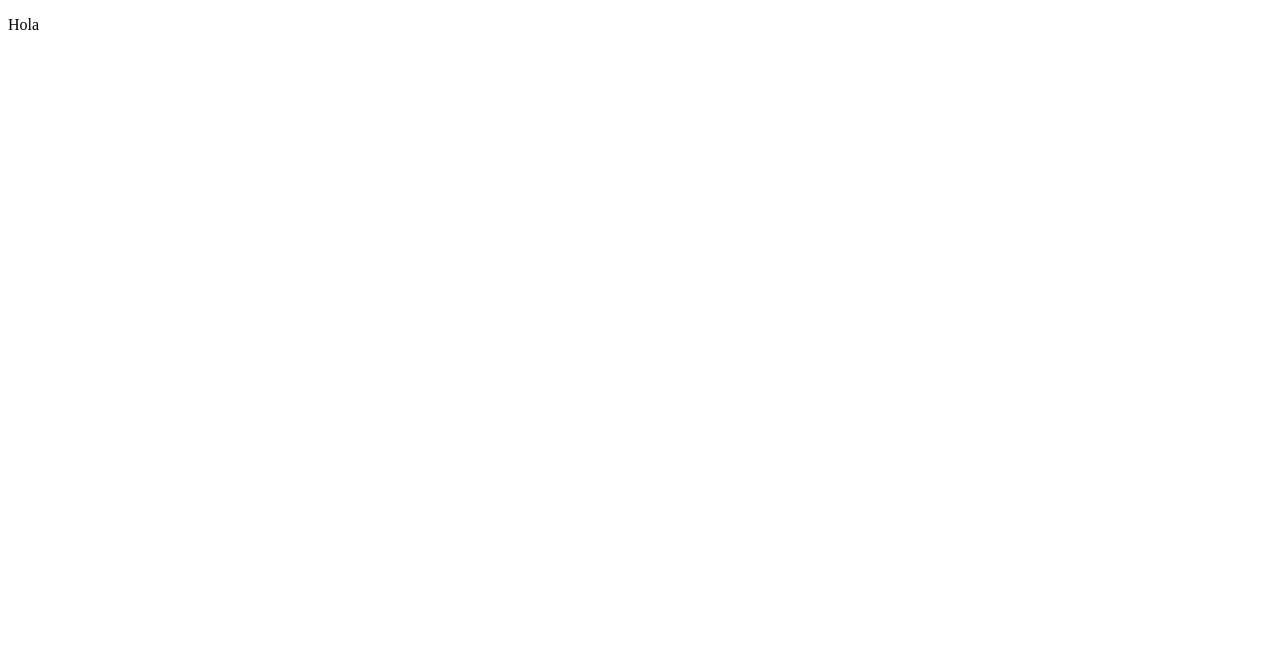
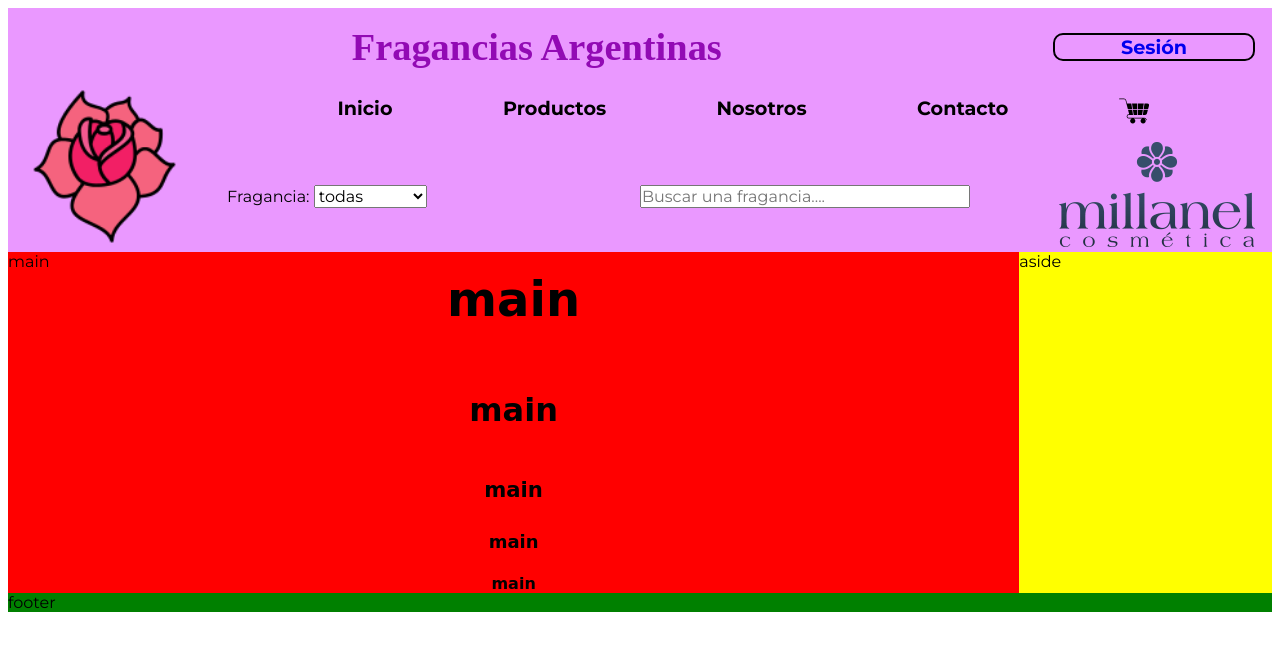
Before and after one commit to Jorge-D-Ordo/TrabajoFinal_Front-End, a plain HTML site: page index.html in a window 1280 px wide. Drawn offline with Linux system fonts and the light colour scheme; a web font is replaced by a local one.

Commit message:
header ver 1 terminada

```diff
--- a/css/estilos.css
+++ b/css/estilos.css
@@ -0,0 +1,350 @@
+@import url('https://fonts.googleapis.com/css2?family=Berkshire+Swash&family=Montserrat:ital,wght@0,100..900;1,100..900&family=Playwrite+AR:wght@100..400&display=swap');
+
+.contenerdorBodyGrid{
+    display: grid;
+    grid-template-columns: auto;
+    grid-template-rows: auto auto auto auto;
+    grid-template-areas:"header"
+                        "main"
+                        "aside"
+                        "footer"
+                        ;
+    }
+    /* moviles moviles =<600  tablets =<900 pantallas resto
+        en movilees y tables aside encolumnado */
+    @media screen and (min-width: 901px){
+    .contenerdorBodyGrid{
+        grid-template-columns: 4fr 1fr;
+        grid-template-rows:    auto auto auto;
+        grid-template-areas:"header header"
+                            "main   aside"
+                            "footer footer"
+                            ;
+    }
+}
+.colorPrincipal{
+    background-color:  #ea98ff;
+    color: black;
+}
+.colorFondo{
+    background: #efb3ff;
+    background: linear-gradient(121deg,#efb3ff 0%, #f2d6f8 16%, #efb3ff 33%, #f2d6f8 50%, #efb3ff 67%, #f2d6f8 84%, #efb3ff 100%);
+    background: -webkit-linear-gradient(121deg,#efb3ff 0%, #f2d6f8 16%, #efb3ff 33%, #f2d6f8 50%, #efb3ff 67%, #f2d6f8 84%, #efb3ff 100%);
+    background: -moz-linear-gradient(121deg,#efb3ff 0%, #f2d6f8 16%, #efb3ff 33%, #f2d6f8 50%, #efb3ff 67%, #f2d6f8 84%, #efb3ff 100%);
+}
+body{
+    *{
+        font-family: "Montserrat", sans-serif;
+        font-size: .8rem;
+        margin:0;
+        padding:0;
+        box-sizing: border-box;
+    }
+    h1,h2,h3,h4,h5,h6{
+        font-family: "Playwrite DE Grund", cursive;
+        text-align:center ;
+    }
+    p{
+        font-size: 0.8rem;
+    }
+    h1{
+        font-size: 1.7rem;
+        margin-bottom: 2rem ;
+    }
+    h2{
+        font-size: 1.4rem;
+        margin: 2.4rem ;
+    }
+    h3{
+        font-size: 0.93rem ;
+        margin: 1.6rem ;
+    }
+    h4{
+        font-size: 0.9rem ;
+        margin: 1.6rem ;
+    }
+    @media screen and (min-width: 601px)and (max-width: 900px){ /*para tablets*/
+        *{
+            font-size: 0.9rem;
+        }
+        p{
+            font-size: 0.9rem;
+        }
+        h1{
+            font-size: 2.7rem;
+            margin-bottom: 3.6rem ;
+        }
+        h2{
+            font-size: 1.8rem;
+            margin: 2.7rem ;
+        }
+        h3{
+            font-size: 1.1925rem ;
+            margin: 1.8rem ;
+        }
+        h4{
+            font-size: 1rem ;
+            margin: 1.5rem ;
+        }
+    }
+    @media screen and (min-width: 901px){ /*para pantallas*/
+        *{
+            font-size: 1rem;
+        }
+        p{
+            font-size: 1rem;
+        }
+        h1{
+            font-size: 3rem;
+            margin-bottom: 4rem ;
+        }
+        h2{
+            font-size: 2rem;
+            margin: 3rem ;
+        }
+        h3{
+            font-size: 1.325rem ;
+            margin: 1.8rem ;
+        }
+        h4{
+            font-size: 1.125rem ;
+            margin: 1.4rem ;
+        }
+    }
+    /*para bajar un poco los saltos de pagina y destaparlos del header*/
+    section[id]{
+        scroll-margin-top:150px;
+    }
+    .contenerdorHeaderGrid{
+        display: grid;
+        grid-template-columns: 1fr 3.7fr 0.3fr 1fr;
+        grid-template-rows:    1fr 0.5fr 0.3fr;
+        grid-template-areas:    "empresa   empresa     empresa   naveg"
+                                "logoInst  filtroProd  sesion    sesion"
+                                "logoInst  busqProd    logoProd  logoProd"
+                                ;
+        gap: 0px;
+        padding: 0 1%;
+        justify-items:space-around;
+        align-items:center;
+        align-content: space-evenly;
+    }
+    @media screen and (min-width: 601px) { /*para tablet y patallas*/
+        .contenerdorHeaderGrid {
+            display: grid;
+            grid-template-columns: 1fr 2fr 2fr 1fr ;
+            grid-template-rows: 0.7fr 0.5fr 0.3fr ;
+            grid-template-areas:    "empresa   empresa     empresa    sesion"
+                                    "logoInst  naveg       naveg     naveg"
+                                    "logoInst  filtroProd  busqProd  logoProd"
+                                    ;
+        }
+    }
+    header{
+        grid-area: header;
+        width: 100%;
+        margin: 0;
+        position:sticky;
+        top:0;
+        .logoInstitucional {
+            grid-area: logoInst;
+            object-fit: fill;
+            img{
+                width: 100%;
+                margin: 0.5%;
+            }
+        }
+        @media screen and (min-width :601px){
+            .logoInstitucional {
+                img{
+                    width: 80%;
+                    margin: 0.5%;
+                }
+
+            }
+        }
+        .logoProductos {
+            grid-area: logoProd;
+            object-fit: fit;
+            margin: auto;
+            img{
+                width: 100%;
+                margin: 0.5%;
+            }
+        }
+        .empresa {
+            grid-area: empresa;
+            color: #920ab4;
+            margin: 5px auto;
+            p{
+                font-family:"Playwrite AR", serif;
+                font-size: 5vw;
+                font-weight: 700;
+            }
+        }
+        .sesion {
+            grid-area: sesion;
+            text-decoration: none;
+            text-align:center;
+            width: 98%;
+            font-size:0.5rem;
+            border: 2px solid black;
+            border-radius: 10px;
+            a{
+                font-size:0.8rem;
+                text-decoration: none;
+                font-weight: 700;
+            }
+        }
+        .navPrincipal {
+            grid-area: naveg;
+            display: grid;
+            width:100%;
+            nav{
+                display: flex;
+                justify-content: space-between;
+                align-items: center;
+                width: 100%;
+                height: 100%;
+            }
+            ul{
+                display:flex;
+                width: 100%;
+                margin: 0 ;
+                padding:0 ;
+                list-style-type: none;
+                justify-content:space-evenly;
+            }
+            a{
+                color: black;
+                text-decoration: none;
+                font-size: 1.3rem;
+                font-weight: 700;
+            }
+        }
+        /******************************XXXXXXXXXXXXXXXXXXXXXXXXXXXXXXXXXXXXXXXXXXXXXX************************/
+        @media screen and (min-width: 601px)and (max-width: 900px){ /*para tablets*/
+            .empresa {
+                p{
+                    font-size: 4vw;
+                }
+            }
+            .sesion {
+                a{
+                    font-size:1rem;
+                }
+            }
+            .navPrincipal {
+                a{
+                    font-size: 0.8rem;
+                }
+            }
+        }
+        @media screen and (min-width: 901px){ /*para pantallas*/
+            .empresa {
+                p{
+                    font-size: 3vw;
+                }
+            }
+            .sesion {
+                a{
+                    font-size:1.2rem;
+                }
+            }
+            .navPrincipal {
+                a{
+                    font-size: 1.2rem;
+                }
+            }
+        }
+            /******************************XXXXXXXXXXXXXXXXXXXXXXXXXXXXXXXXXXXXXXXXXXXXXX************************/
+        .navDesplegable {
+            grid-area: naveg;
+            border: none;
+            position: relative;
+            .navBoton{
+                border: none;
+                background-color: inherit;
+                img{
+                    width: 100%;
+                    height: 30px;
+                }
+            }
+            .navDesplegable-item{
+                display: none;
+                position: absolute;
+                box-shadow: 0 2px 10px rgba(0, 0, 0, 0.1);
+                z-index: 1000;
+                width: 100%;
+                ul {
+                    padding: 0 ;
+                    margin: 0 ;
+                    width: 100%;
+                    list-style-type: none;
+                    li {
+                        margin: 2vw auto;
+                        width: 100%;
+                        text-align: center;
+                        a {
+                            text-decoration: none;
+                            font-size: 2vw;
+                            font-weight: 700;
+                            width: 100% ;
+                            &:hover {
+                                color: #007bff;
+                            }
+                        }
+                    }
+                }
+            }
+        }
+        &:focus-within .navDesplegable-item {
+            display: block; /* Muestra el menú cuando el botón tiene foco */
+        }
+        @media screen and (max-width :600px){
+            .navBoton{
+                display: block;
+            }
+            .navPrincipal{
+                display: none;
+            }
+        }
+        @media screen and (min-width :601px){
+            .navBoton{
+                display: none;
+            }
+            .navPrincipal{
+                display: grid;
+            }
+        }
+        .filtroProducto {
+            grid-area: filtroProd;
+        }
+        .busquedaProducto {
+            grid-area: busqProd;
+            text-align:center;
+            width: 80%;
+            input{
+                width: 100%;
+            }
+        }
+
+    }
+    main{
+        grid-area:main;
+        background-color: gray; /*******************************************************************/
+
+        background-color: red;
+    }
+    aside{
+        grid-area:aside;
+        background-color: yellow;
+
+    }
+    footer{
+        grid-area:footer;
+        background-color: green;
+    }
+
+
+}
--- a/index.html
+++ b/index.html
@@ -1,11 +1,107 @@
+<!-- alt z cre multininea del texto para que entre la ventana -->
 <!DOCTYPE html>
-<html lang="en">
+<html lang="es">
 <head>
     <meta charset="UTF-8">
     <meta name="viewport" content="width=device-width, initial-scale=1.0">
-    <title>Document</title>
+    <title>Fragancias Argentinas | Venta perfumes Millanel </title>
+    <link rel="shortcut icon" href="favicon.ico" type="image/x-icon">
+    <link rel="stylesheet" href="./css/estilos.css">
 </head>
-<body>
- <p>Hola</p>
+<body class="contenerdorBodyGrid">
+    <header class="header colorPrincipal">
+        <section class="contenerdorHeaderGrid">
+            <div class="logoInstitucional">
+                <a href="index.html">
+                    <img class="logo" src="./assets/img/rosa _128px.png" alt="logo de Fragancias Argentinas, un diujo de la flor de la rosa">
+                </a>
+            </div>
+            <div class="logoProductos">
+                <a href="https://www.millanel.com" target="_blank">
+                    <img class="logo" src="./assets/img/millanel_logo.png" alt="logo de millanel cosmeticos, logotipo flor con nombre debajo ">
+                </a>
+            </div>
+            <div class="empresa">
+                <p>Fragancias Argentinas</p>
+            </div>
+            <div class="sesion" id="sesion">
+                <a href="./pages/usuario.html">Sesión</a>
+            </div>
+            <div class="navPrincipal"> <!-- para monitores y tablets -->
+                <nav>
+                    <ul>
+                        <li  class="navItem">
+                            <a href="index.html">Inicio</a>
+                        </li>
+                        <li class="navItem">
+                            <a href="./pages/productos.html">Productos</a>
+                        </li>
+                        <li class="navItem">
+                            <a href="#nosotros">Nosotros</a>
+                        </li>
+                        <liv class="navItem">
+                            <a href="./pages/contacto.html">Contacto</a>
+                        </liv>
+                        <li class="navItem">
+                            <a href="./pages/carrito.html" >
+                            <img src="./assets/img/iconos/CarritoCompras.svg" alt="Logo de carrito de compras" style="width:30px">
+                        </a></li>
+                    </ul>
+                </nav>
+            </div>
+            <div class="navDesplegable colorPrincipal" ><!-- para moviles -->
+                <button  class="navBoton" aria-expanded="false">
+                    <img src="./assets/img/iconos/menu3lineas.svg" alt="icono de 3 lineas de menu">
+                </button>
+                <nav class="navDesplegable-item">
+                    <ul>
+                        <li>
+                            <a href="index.html">Inicio</a>
+                        </li>
+                        <li>
+                            <a href="./pages/productos.html">Productos</a>
+                        </li>
+                        <li>
+                            <a href="#nosotros">Nosotros</a>
+                        </li>
+                        <li>
+                            <a href="./pages/contacto.html">Contacto</a>
+                        </li>
+                        <li>
+                            <a href="./pages/carrito.html" >
+                                <img src="./assets/img/iconos/CarritoCompras.svg" alt="Logo de carrito de compras" style="width:30px">
+                            </a>
+                        </li>
+                    </ul>
+                </nav>
+            </div>
+            <div class="filtroProducto">
+                <label for="opcionGenero">Fragancia:</label>
+                <select id="opcionGenero">
+                    <option value="todos" selected>todas</option>
+                    <option value="femenino">femeninas</option>
+                    <option value="masculino">masculinas</option>
+                    <option value="unisex">unisex</option>
+                </select>
+            </div>
+            <div class="busquedaProducto">
+                <input type="search" placeholder="Buscar una fragancia...." id="BusquedaText">
+            </div>
+        </section>
+    </header>
+    <main class="main">
+        <p>main</p>
+        <h1>main</h1>
+        <h2>main</h2>
+        <h3>main</h3>
+        <h4>main</h4>
+        <h5>main</h5>
+    </main>
+    <aside class="aside">
+        <p>aside</p>
+    </aside>
+    <footer class="footer">
+        <p>footer</p>
+    </footer>
 </body>
 </html>
```
